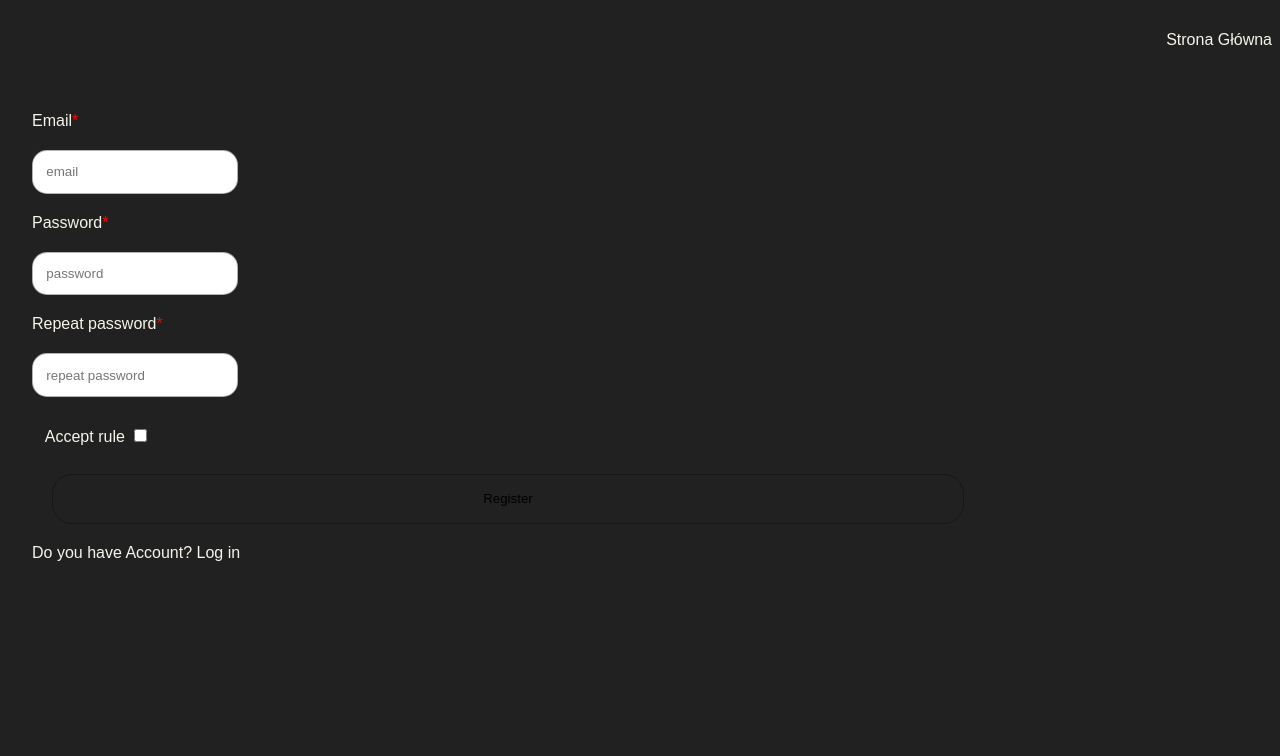
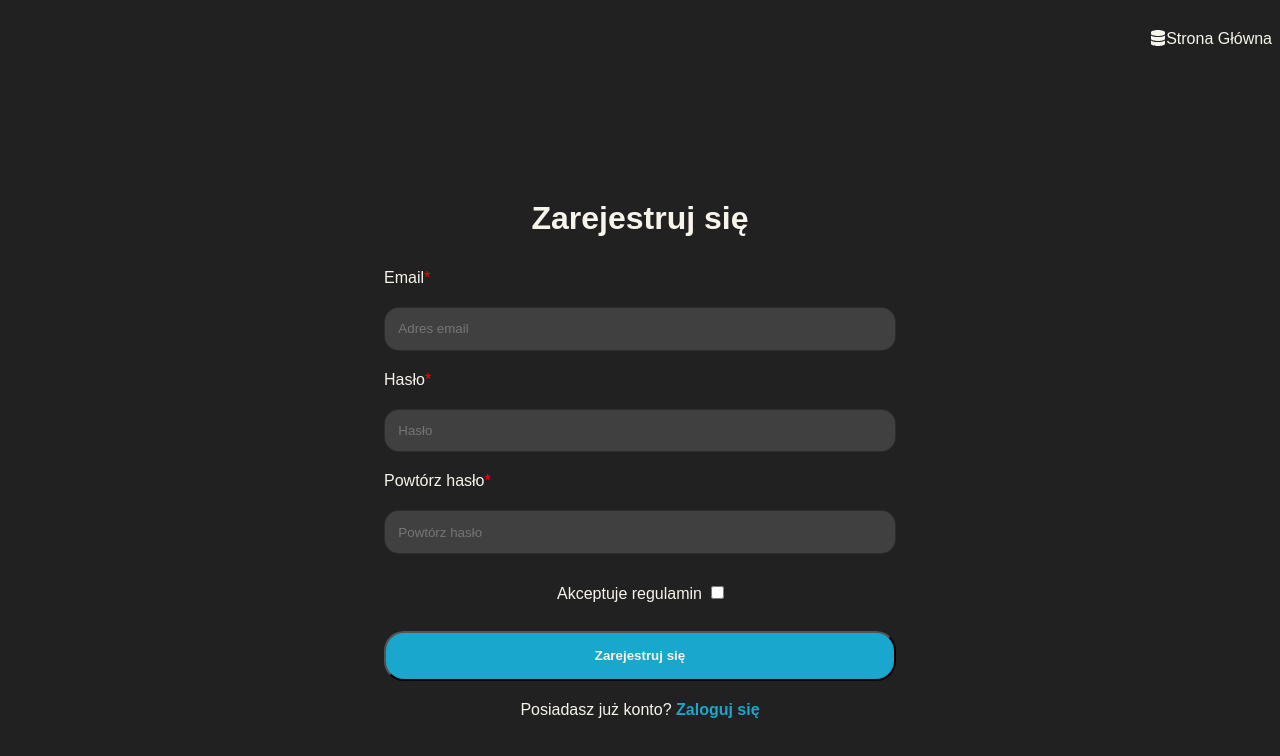
Before and after one commit to Kry765/LearnPG, a React (Create React App) app: page /Register in a window 1280 px wide. Shown: the top 756 px of the page. Built offline with nearby package versions, Linux system fonts and the light colour scheme.

Commit message:
modern auth section

```diff
--- a/src/frontend/components/Register.js
+++ b/src/frontend/components/Register.js
@@ -1,5 +1,6 @@
 import React, { useState } from 'react'
 import '../scss/_register.scss'
+import { FaDatabase } from 'react-icons/fa'
 import axios from 'axios'
 
 const API_URL = 'http://localhost:4000/create'
@@ -66,14 +67,16 @@ function Register() {
 		<div>
 			<div className='nav'>
 				<div className='nav__register-items'>
-					<div></div>
+					<div className='nav__register-logo'>
+						<FaDatabase />
+					</div>
 					<div className='nav__register-items'>Strona Główna</div>
 				</div>
 			</div>
-			<div className=' register'>
+			<div className=' register__header'>
 				<h1>Zarejestruj się</h1>
 			</div>
-			<div className=''>
+			<div className='register'>
 				<form onSubmit={handleSubmit}>
 					<div className='register__block'>
 						<div className=''>
@@ -84,7 +87,7 @@ function Register() {
 								<input
 									className='register__input'
 									type='text'
-									placeholder='email'
+									placeholder='Adres email'
 									value={user_email}
 									onChange={event => {
 										set_user_email(event.target.value)
@@ -95,12 +98,12 @@ function Register() {
 						<div>
 							<label>
 								<p>
-									Password<span className='red'>*</span>
+									Hasło<span className='red'>*</span>
 								</p>
 								<input
 									className='register__input'
 									type='password'
-									placeholder='password'
+									placeholder='Hasło'
 									value={user_pwd}
 									onChange={event => {
 										set_user_pwd(event.target.value)
@@ -111,12 +114,12 @@ function Register() {
 						<div>
 							<label>
 								<p>
-									Repeat password<span className='red'>*</span>
+									Powtórz hasło<span className='red'>*</span>
 								</p>
 								<input
 									type='password'
 									className='register__input'
-									placeholder='repeat password'
+									placeholder='Powtórz hasło'
 									value={repeat_pwd}
 									onChange={event => {
 										set_repeat_pwd(event.target.value)
@@ -127,16 +130,18 @@ function Register() {
 						</div>
 						<div className='register__checkbox'>
 							<label>
-								<span className='register__check'>Accept rule</span>
+								<span className='register__check'>Akceptuje regulamin</span>
 								<input className='register__check' type='checkbox' />
 							</label>
 						</div>
 						<div>
 							<button type='submit' className='register__btn'>
-								Register
+								Zarejestruj się
 							</button>
 						</div>
-						<div className='register__login-link'>Do you have Account? Log in</div>
+						<div>
+							Posiadasz już konto? <span className='register__login-link'>Zaloguj się</span>
+						</div>
 						<p>{output}</p>
 					</div>
 				</form>
--- a/src/frontend/scss/_register.scss
+++ b/src/frontend/scss/_register.scss
@@ -1,22 +1,30 @@
 @use './_reset.scss' as *;
 @use './_colors.scss' as *;
 
+.nav {
+	&__register-items {
+		display: flex;
+		justify-content: center;
+	}
+}
+
 .register {
-	background-color: $dark;
-	color: #fff;
-	justify-content: flex-start;
-	align-items: flex-end;
-	padding: 20px;
-	font-size: 1.2rem;
-	max-width: 100%;
-	height: 10vh;
-
+	&__header {
+		text-align: center;
+		margin-top: 200px;
+	}
 	&__block {
+		display: flex;
+		justify-content: center;
+		align-items: center;
+		flex-direction: column;
 		margin: 2em;
 	}
 
 	&__input {
 		border-radius: 15px;
+		min-width: 40vw;
+		background-color: $gray;
 		padding: 1em;
 		margin: 1.5em 0;
 		border: 1px solid rgba(0, 0, 0, 0.3);
@@ -29,11 +37,16 @@
 		margin: 0.3em;
 	}
 	&__btn {
-		border: 1px solid rgba(0, 0, 0, 0.3);
-		background: none;
+		background-color: $contrast-color;
+		color: $white;
+		font-weight: bold;
 		border-radius: 20px;
-		min-width: 75%;
+		min-width: 40vw;
 		min-height: 50px;
 		margin: 1.5em;
 	}
+	&__login-link {
+		font-weight: bold;
+		color: $contrast-color;
+	}
 }
```
